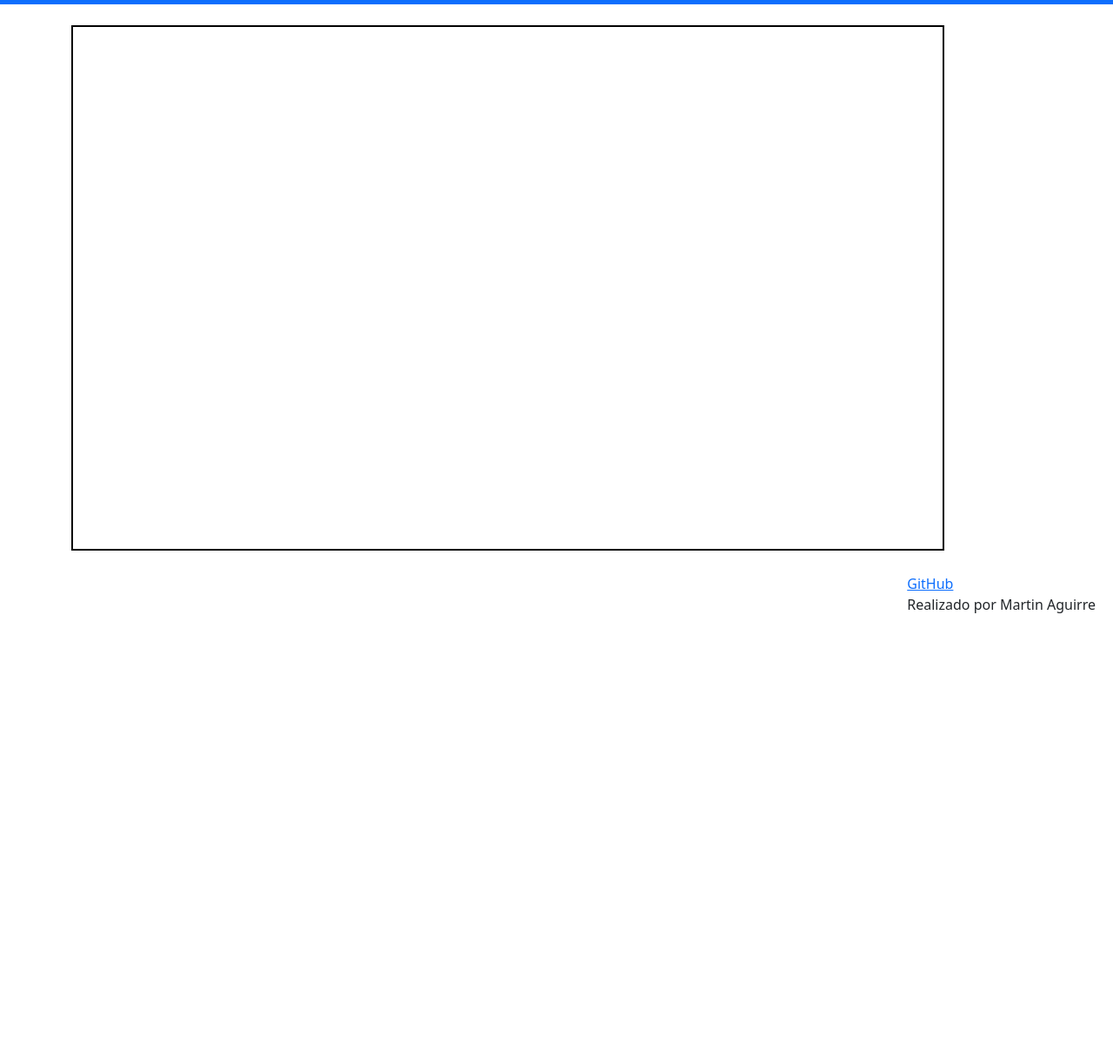
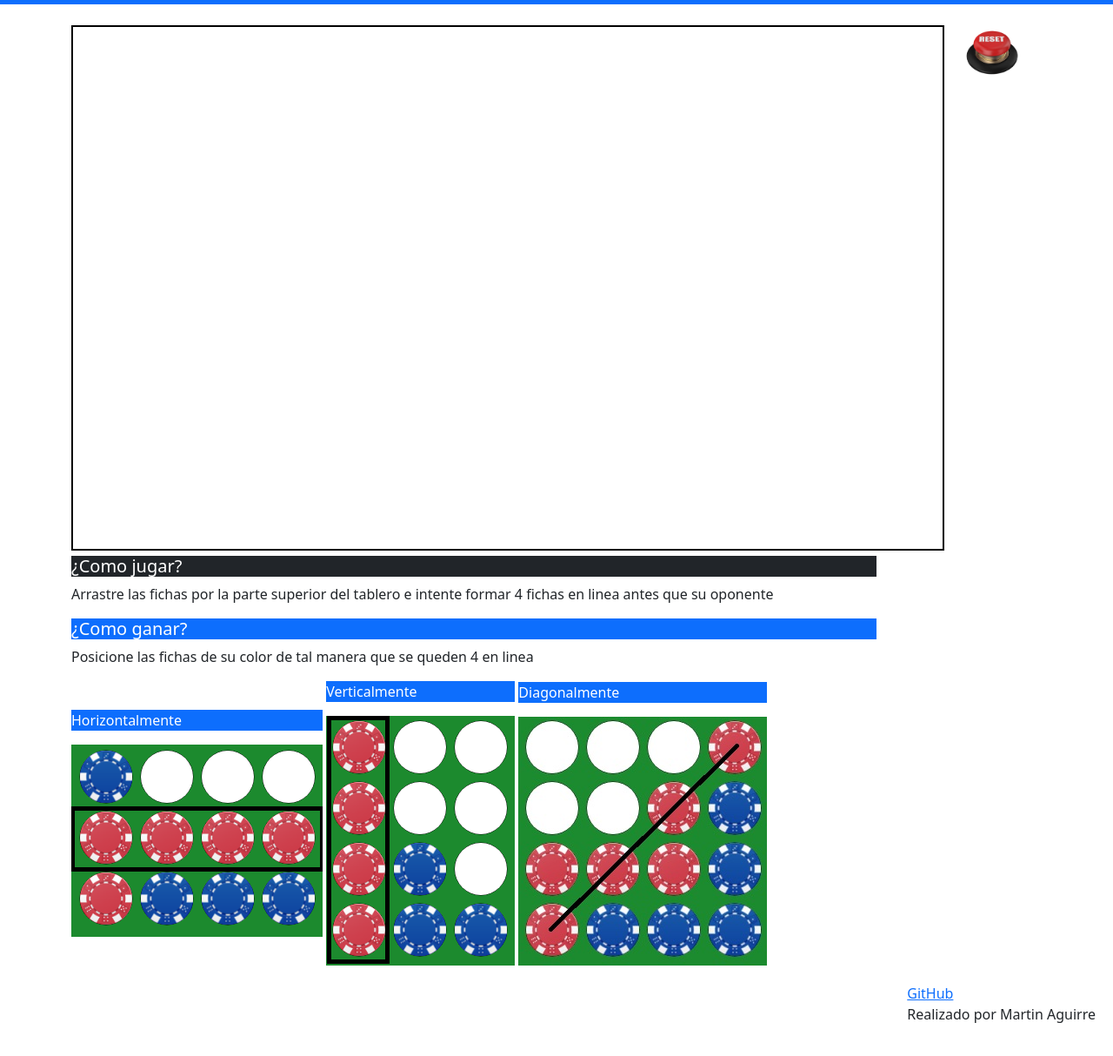
Before and after one commit to fitty0930/EntregablePractico2-2021, a plain HTML site: page index.html in a window 1280 px wide. Shown: the part 57-1271 px from the top of the page at 87% size. Before the commit the page ends 800 px from the top, so only its background shows below. Drawn offline with nearby package versions, Linux system fonts and the light colour scheme.

Commit message:
agregada descripcion

```diff
--- a/css/style.css
+++ b/css/style.css
@@ -5,3 +5,13 @@ canvas{
     float: right;
     padding: 20px;
 }
+
+.botonreinicio{
+    float: right;
+    background-color: Transparent;
+    background-repeat:no-repeat;
+    border: none;
+    cursor:pointer;
+    overflow: hidden;
+    outline:none;
+}
--- a/index.html
+++ b/index.html
@@ -30,10 +30,44 @@
                     <!-- alinear al centro  -->
                 </canvas>
             </div>
+            <div class="col-md-2">
+                <button id="reload" class="botonreinicio">
+                <img src="images/reset.png" width="100" height="60">
+                </button>
+            </div>
+        </div>
+    </div>
+    <div>
+        <div class="container">
+            <div class="row">
+                <div class="col-md-10">
+                    <div>
+                        <h5 class="bg-dark text-white"> ¿Como jugar? </h5>
+                        <p> Arrastre las fichas por la parte superior del tablero e intente formar 4 fichas en linea antes
+                        que su oponente</p>
+                    </div>
+                    <div>
+                        <h5 class="bg-primary text-white"> ¿Como ganar? </h5>
+                        <p> Posicione las fichas de su color de tal manera que se queden 4 en linea</p>
+                        <div class="d-inline-block">
+                            <p class="bg-primary text-white"> Horizontalmente </p>
+                                <img src="images/ganar horizontal.png">
+                        </div>
+                        <div class="d-inline-block">
+                            <p class="bg-primary text-white"> Verticalmente </p>
+                                <img src="images/ganar vertical.png">
+                        </div>
+                        <div class="d-inline-block">
+                            <p class="bg-primary text-white"> Diagonalmente </p>
+                                <img src="images/ganar diagonal.jpg">
+                        </div>
+                    </div>
+                </div>
+            </div>
         </div>
     </div>
 
-    <footer class="bd-footer bg-light text-center text-sm-start">
+    <footer class="bd-footer text-center text-sm-start">
         <div class="footer">
             <a href="https://github.com/fitty0930">GitHub</a>
             <p> Realizado por Martin Aguirre </p>
--- a/js/main.js
+++ b/js/main.js
@@ -14,7 +14,11 @@ document.addEventListener('DOMContentLoaded', function () {
     let ctx = canvas.getContext('2d')
     let partida;
     let imageData = null;
-
+    let btnreload= document.getElementById('reload');
+    btnreload.addEventListener('click', function(){
+        imageData=null;
+        iniciar();
+    });
     iniciar();
 
     // FUNCIONES
```
Also changed, not shown: images/ganar diagonal.jpg (added), images/ganar horizontal.png (added), images/ganar vertical.png (added), images/reset.png (added), 1 other file.
